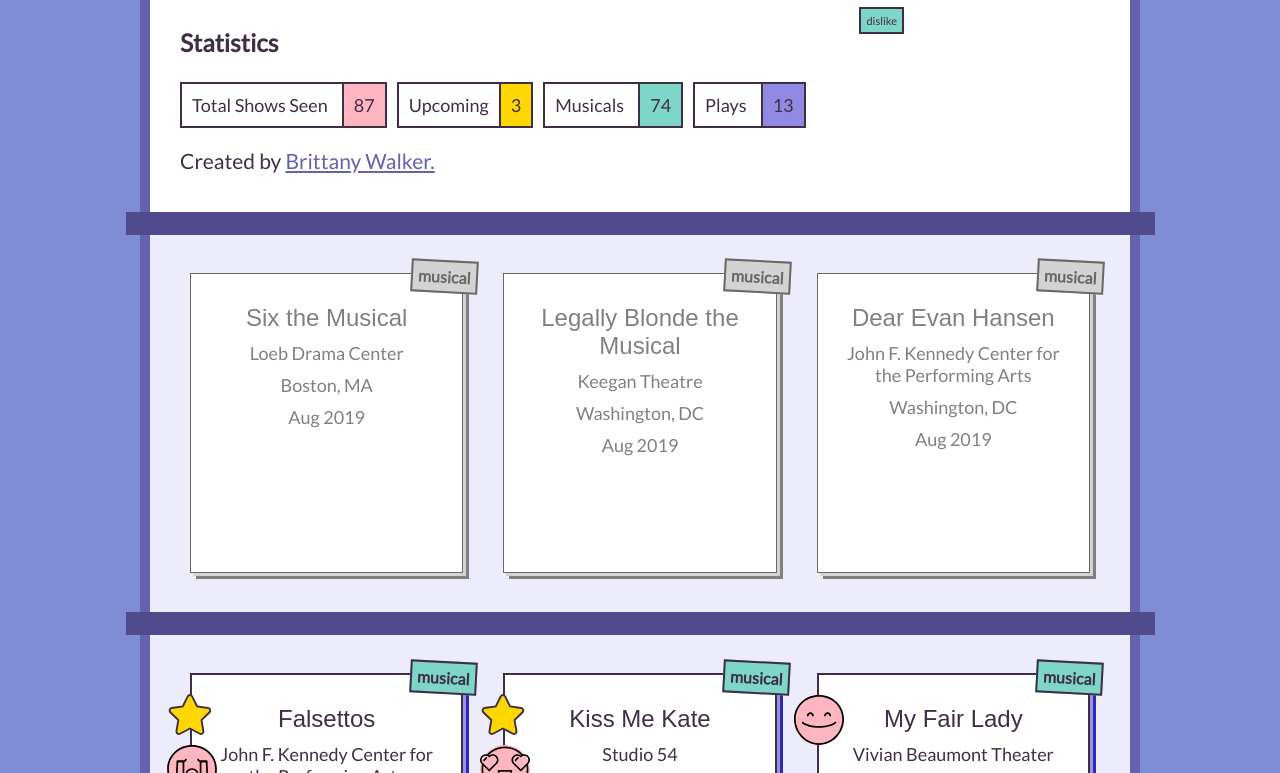
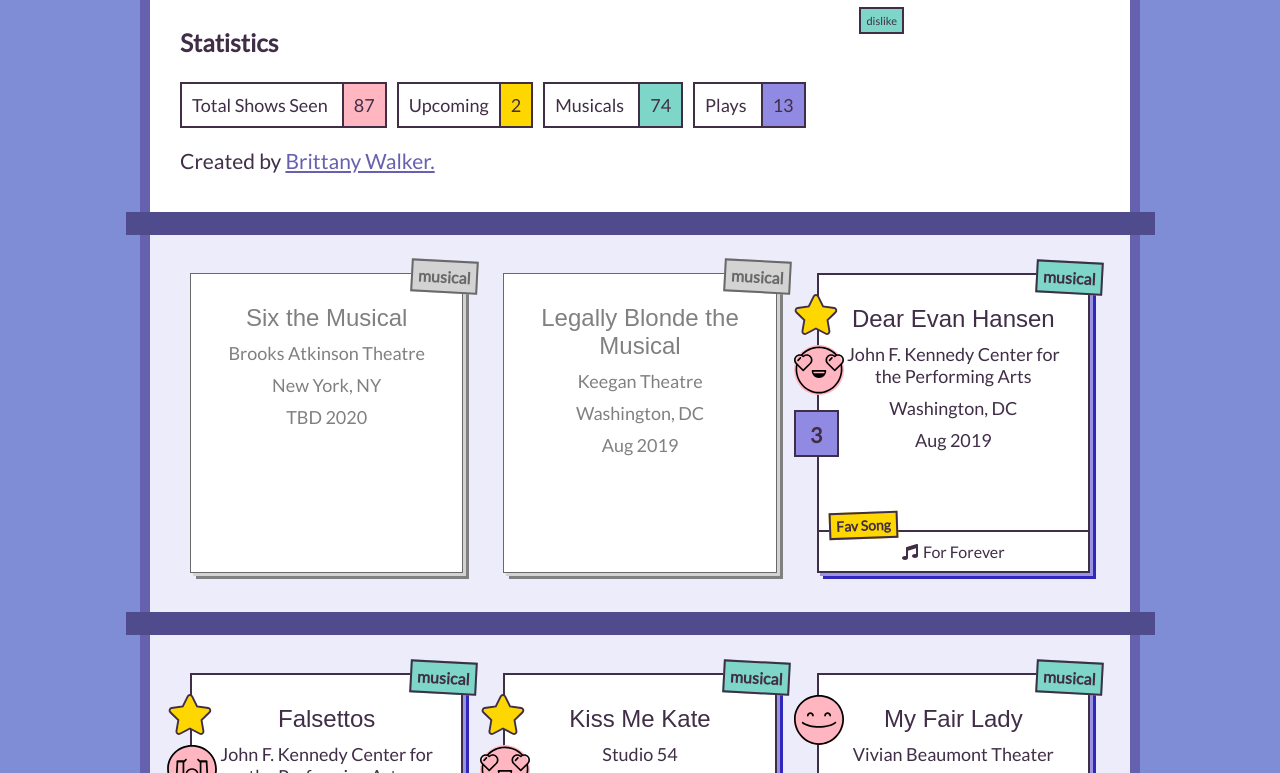
Before and after one commit to brittanyrw/theaterlog, a Vue app: page / in a window 1280 px wide. Shown: the part 648-1421 px from the top of the page. Built offline with nearby package versions, Linux system fonts and the light colour scheme; a web font is replaced by a local one.

Commit message:
Update shows.js

```diff
--- a/src/data/shows.js
+++ b/src/data/shows.js
@@ -2,9 +2,9 @@
 	{
     id: 's62',
     name: "Six the Musical",
-    theater: "Loeb Drama Center",
-    date: "Aug 2019",
-    location: "Boston, MA",
+    theater: "Brooks Atkinson Theatre",
+    date: "TBD 2020",
+    location: "New York, NY",
     illustration: 'crown',
     favSong: '',
     fav: true,
@@ -28,17 +28,18 @@
     },{
     id: 's60',
     name: "Dear Evan Hansen",
-    link: '',
+    link: 'https://dearevanhansen.com/',
     theater: "John F. Kennedy Center for the Performing Arts",
     date: "Aug 2019",
     location: "Washington, DC",
     illustration: 'cast',
-    favSong: '',
+    favSong: 'For Forever',
     fav: true,
-    upcoming: true,
+    upcoming: false,
     multi: 3,
     type: 'musical',
-    review: ''
+    review: 'love',
+    favSongLink: 'https://www.youtube.com/watch?v=uW52dVhmzn4'
     },{
     id: 's59',
     name: "Falsettos",
```
